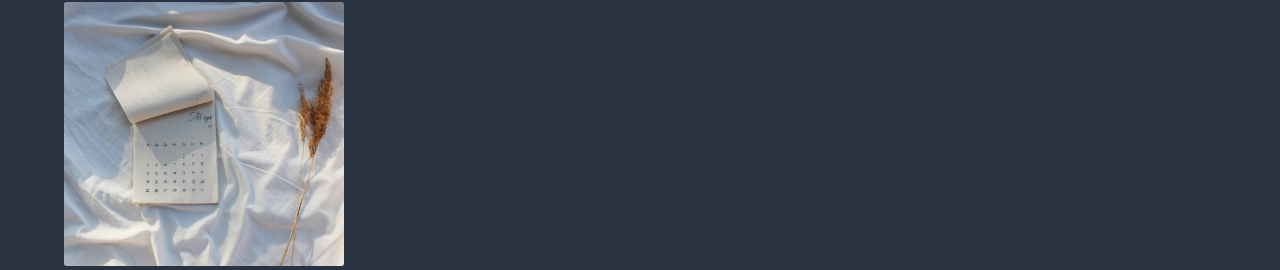
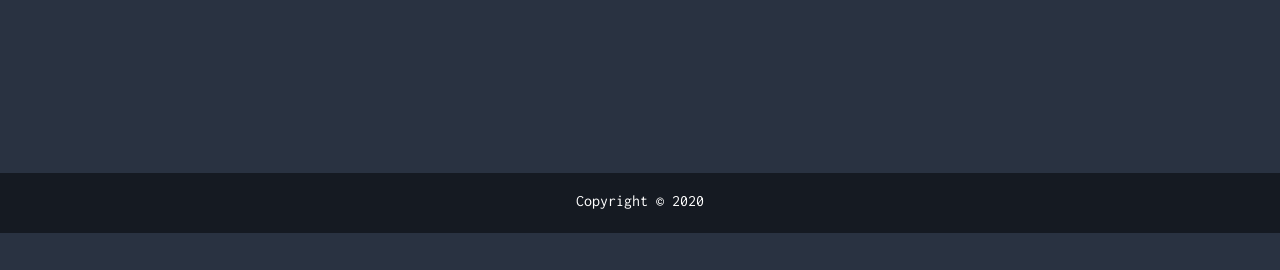
Before and after one commit to alive2020/my_portfolio, a website: page views/projects.html in a window 1280 px wide. Shown: the part 567-837 px from the top of the page. After the commit the page ends 800 px from the top, so only its background shows below. Drawn offline with Linux system fonts and the light colour scheme.

Commit message:
changed projects style

```diff
--- a/scss/main.scss
+++ b/scss/main.scss
@@ -102,9 +102,14 @@ main {
 }
 
 // Projects
+#work .lg-heading {
+    padding-bottom: 20px;
+}
+
 .projects {
+    margin-top: 20px;
     display: grid;
-    grid-gap: 0.7rem;
+    grid-gap: 1rem;
     grid-template-columns: repeat(3, 1fr);
 
 
--- a/views/projects.html
+++ b/views/projects.html
@@ -99,7 +99,7 @@
                     <i class="fab fa-github"></i> Github
                 </a>
             </div>
-            <div class="item">
+            <!-- <div class="item">
                 <a href="#!">
                     <img src="img/projects/project3.jpg" alt="Project">
                 </a>
@@ -109,7 +109,7 @@
                 <a href="#" class="btn-dark">
                     <i class="fab fa-github"></i> Github
                 </a>
-            </div>
+            </div> -->
         </div>
     </main>
 
```
